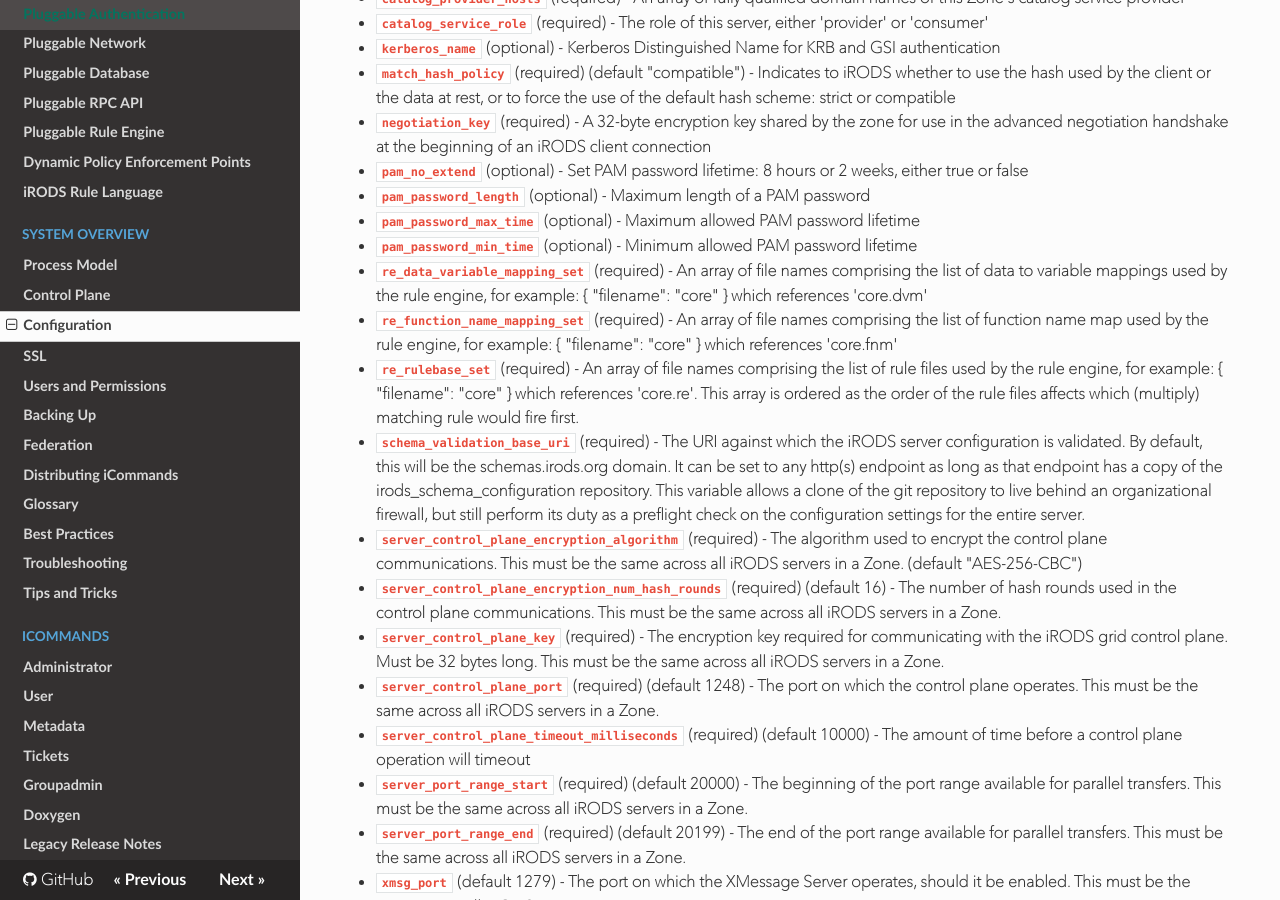
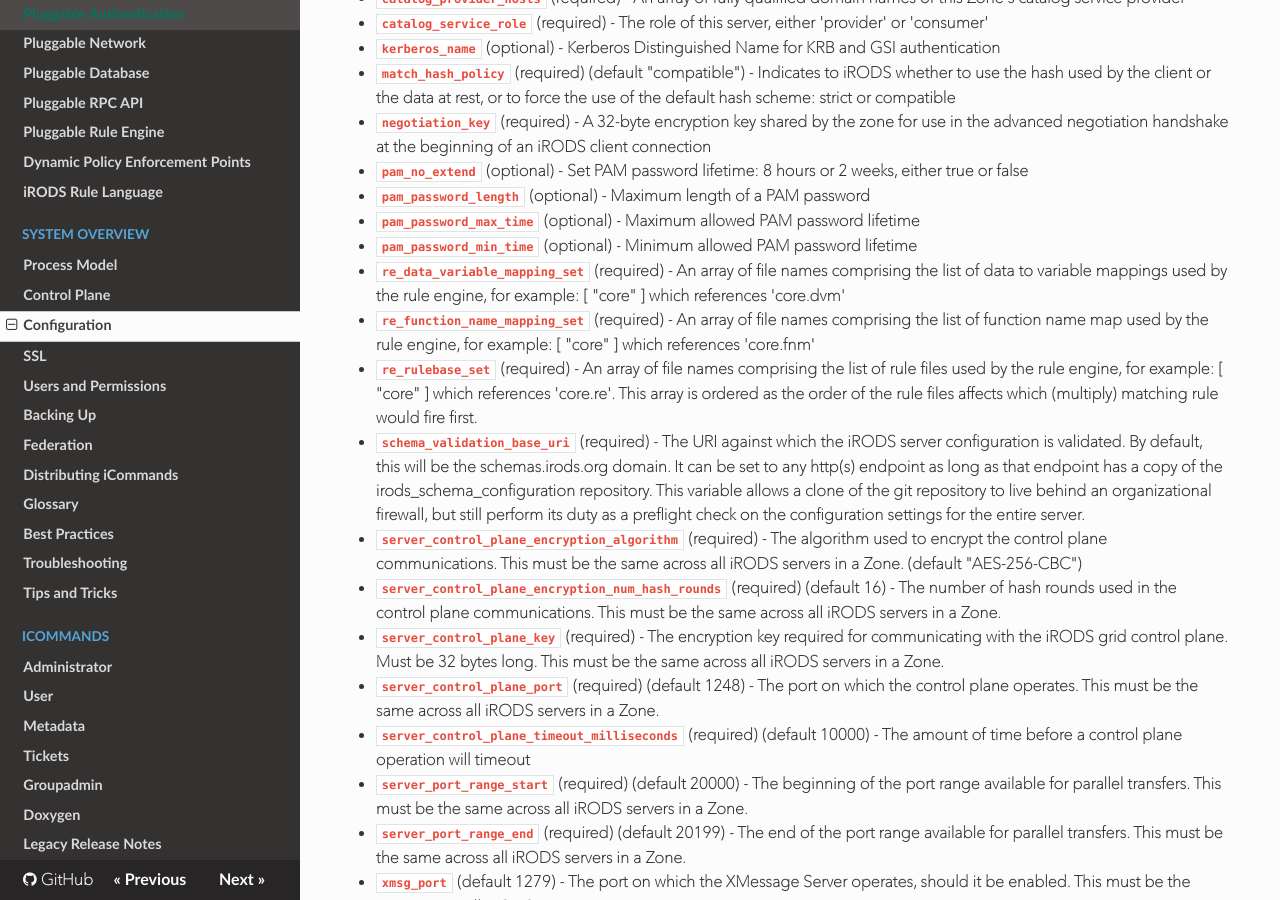
Before and after one commit to irods/irods_docs, an MkDocs documentation site: the page built from docs/system_overview/configuration.md, in a window 1280 px wide and 900 px high, scrolled down 1388 px. Built offline with MkDocs 1.6.1, drawn with Linux system fonts in a browser that asks for light colours; nearby versions of some CDN libraries; old or Windows-style settings are respelled for this version of MkDocs.

Commit message:
[irods/irods#3597] update old syntax

```diff
--- a/docs/system_overview/configuration.md
+++ b/docs/system_overview/configuration.md
@@ -67,11 +67,11 @@
 
   - `pam_password_min_time` (optional) - Minimum allowed PAM password lifetime
 
-  - `re_data_variable_mapping_set` (required) - An array of file names comprising the list of data to variable mappings used by the rule engine, for example: { "filename": "core" } which references 'core.dvm'
+  - `re_data_variable_mapping_set` (required) - An array of file names comprising the list of data to variable mappings used by the rule engine, for example: [ "core" ] which references 'core.dvm'
 
-  - `re_function_name_mapping_set` (required) - An array of file names comprising the list of function name map used by the rule engine, for example: { "filename": "core" } which references 'core.fnm'
+  - `re_function_name_mapping_set` (required) - An array of file names comprising the list of function name map used by the rule engine, for example: [ "core" ] which references 'core.fnm'
 
-  - `re_rulebase_set` (required) - An array of file names comprising the list of rule files used by the rule engine, for example: { "filename": "core" } which references 'core.re'.  This array is ordered as the order of the rule files affects which (multiply) matching rule would fire first.
+  - `re_rulebase_set` (required) - An array of file names comprising the list of rule files used by the rule engine, for example: [ "core" ] which references 'core.re'.  This array is ordered as the order of the rule files affects which (multiply) matching rule would fire first.
 
   - `schema_validation_base_uri` (required) - The URI against which the iRODS server configuration is validated.  By default, this will be the schemas.irods.org domain.  It can be set to any http(s) endpoint as long as that endpoint has a copy of the irods_schema_configuration repository.  This variable allows a clone of the git repository to live behind an organizational firewall, but still perform its duty as a preflight check on the configuration settings for the entire server.
 
```
